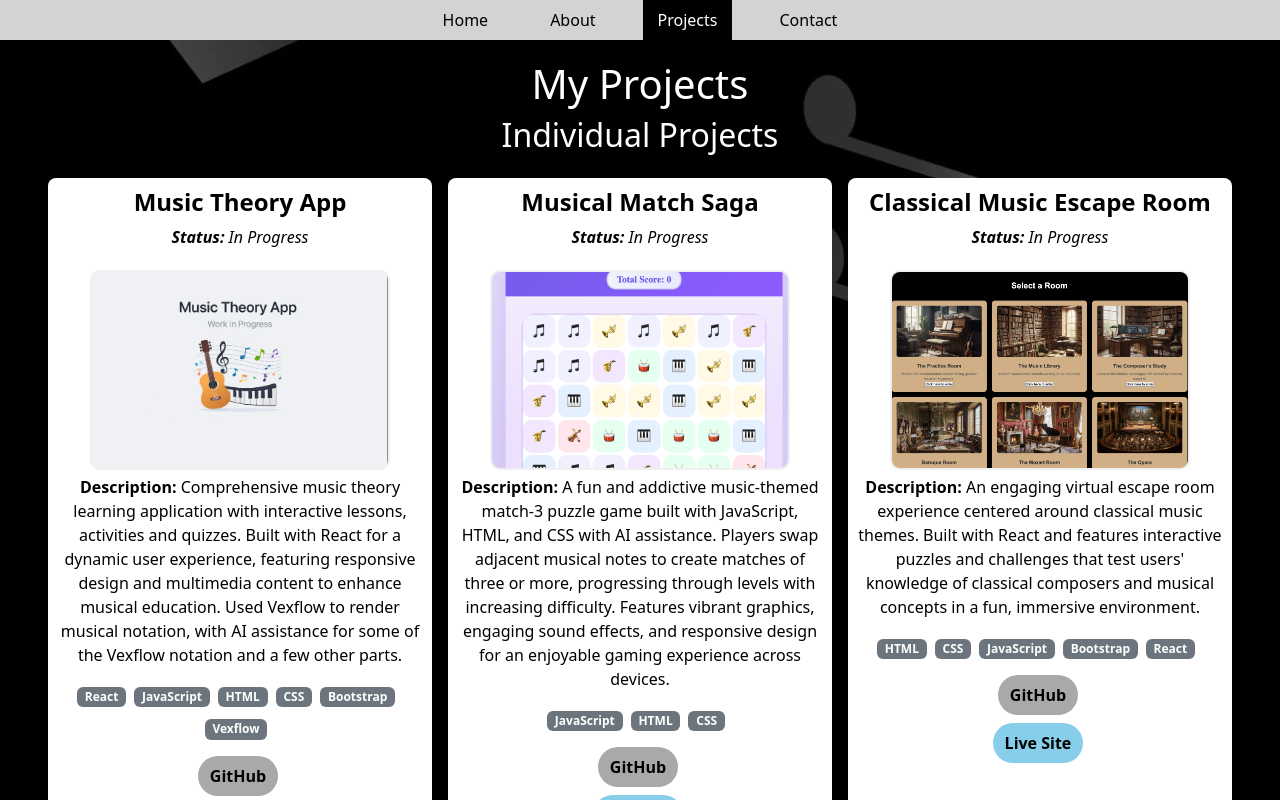
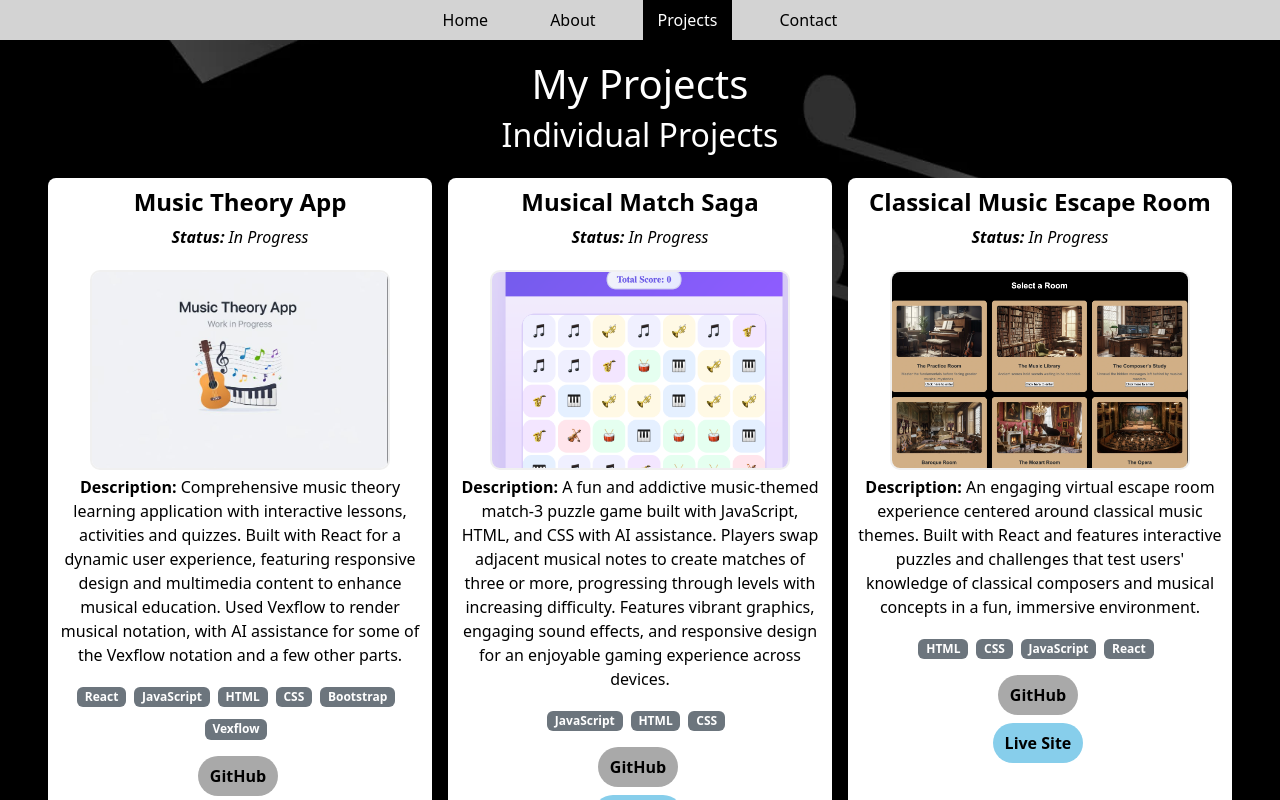
Before and after one commit to hannahro15/Hannah-Portfolio-Site, a React (Create React App) app: page /Hannah-Portfolio-Site/projects in a window 1280 px wide. Shown: the top 800 px of the page. Built offline with nearby package versions, Linux system fonts and the light colour scheme.

Commit message:
remove bootstrap from the escape room project

```diff
--- a/src/data/projectsData.js
+++ b/src/data/projectsData.js
@@ -23,7 +23,7 @@ export const solo_projects = [
         title:"Classical Music Escape Room",
         image: `${process.env.PUBLIC_URL}/images/escape-room.webp`,
         description: "An engaging virtual escape room experience centered around classical music themes. Built with React and features interactive puzzles and challenges that test users' knowledge of classical composers and musical concepts in a fun, immersive environment.",
-        technologies: ["HTML", "CSS", "JavaScript", "Bootstrap", "React"],
+        technologies: ["HTML", "CSS", "JavaScript", "React"],
         status:"In Progress",
         github: "https://github.com/hannahro15/classical-music-themed-escape-room",
         demo: "https://hannahro15.github.io/classical-music-themed-escape-room/"
```
